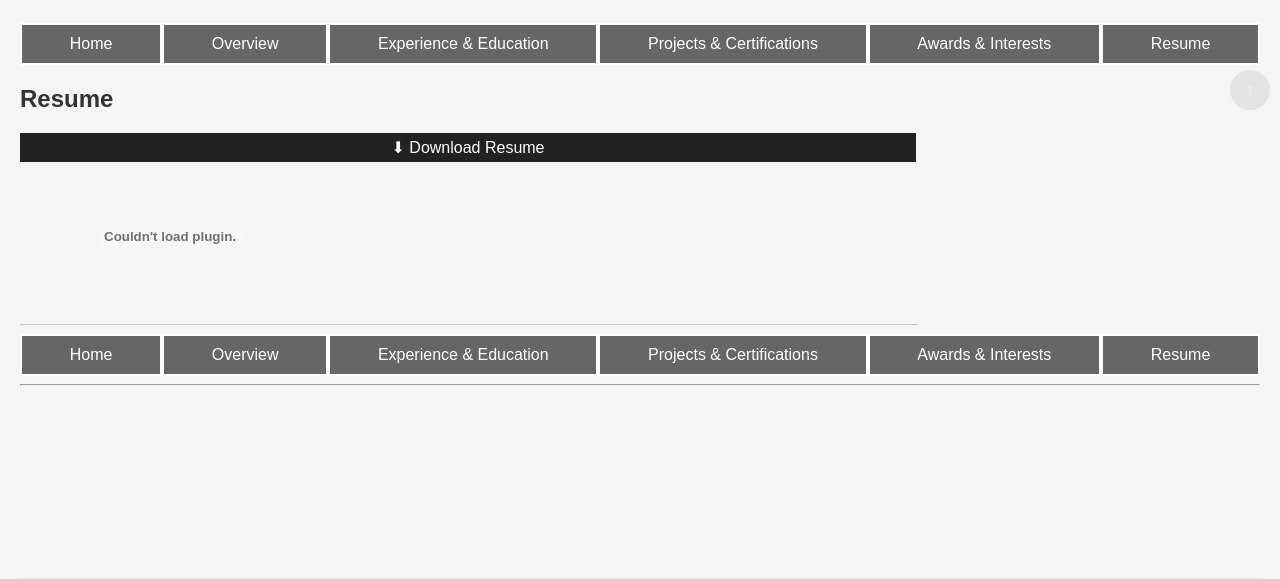
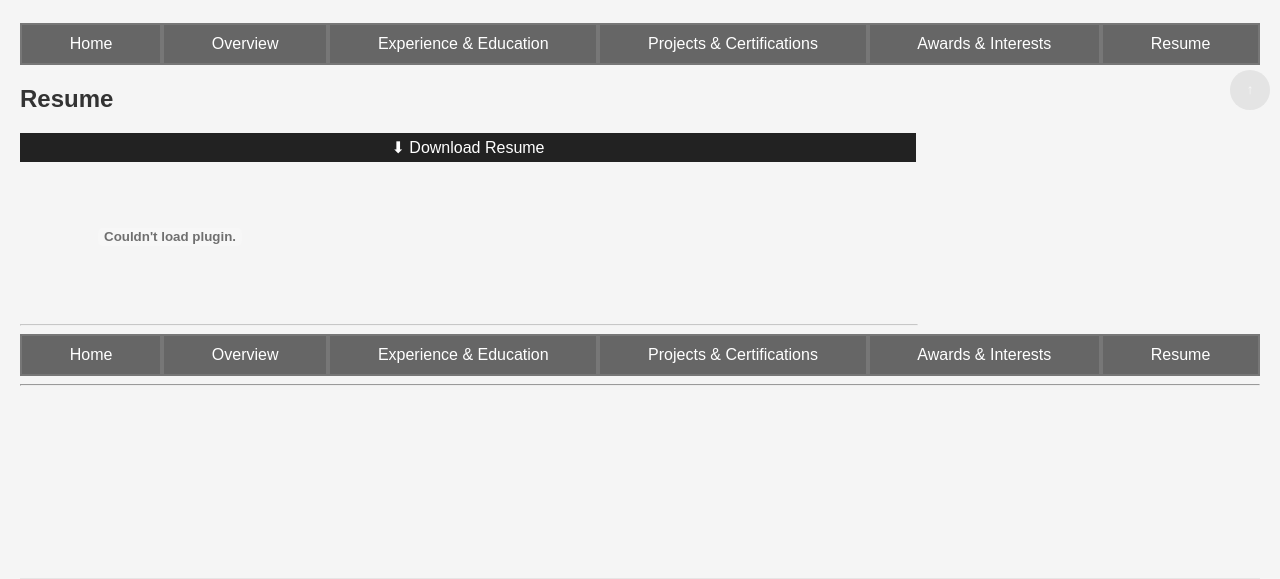
Before and after one commit to asif256000/my_personal_fast_website, a FastAPI app: template templates/resume.html in a window 1280 px wide. Shown: the part 90-669 px from the top of the page. Run offline with FastAPI, Linux system fonts and the light colour scheme; the template is opened without the code that fills it, so the values that code supplies are empty.

Commit message:
Navbar border correction

```diff
--- a/static/dark-mode.css
+++ b/static/dark-mode.css
@@ -23,6 +23,7 @@
 
 .dark-mode nav ul li a {
   background-color: #555;
+  border: 2px solid #666;
   color: #fff;
 }
 
@@ -31,6 +32,8 @@
 }
 
 .dark-mode nav ul li a.active {
+  background-color: #444;
+  font-weight: bold;
   box-shadow: 0 0 10px #fff;
 }
 
--- a/static/style.css
+++ b/static/style.css
@@ -193,7 +193,7 @@ nav ul {
 }
 
 nav ul li {
-  /* flex-grow: 1; */
+  flex-grow: 1;
   flex: 1 1 auto;
   text-align: center;
 }
@@ -204,10 +204,7 @@ nav ul li a {
   padding: 10px;
   text-decoration: none;
   box-sizing: border-box;
-  border: 2px solid #fff;
-}
-
-nav ul li a {
+  border: 2px solid #777;
   background-color: #666;
   color: #fff;
 }
```
